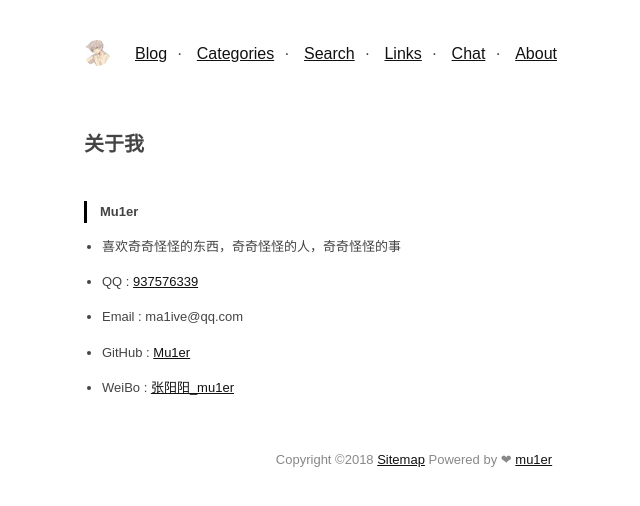
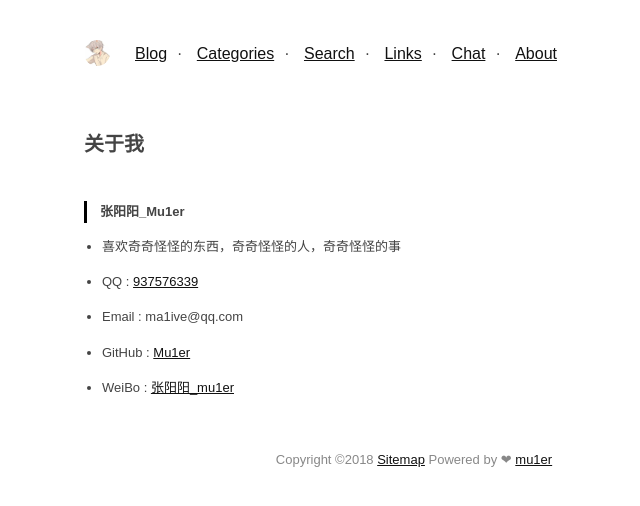
Before and after one commit to mu1er/mu1er.github.io, a Jekyll site: the page built from pages/about.md, in a window 1280 px wide. Shown: the top 506 px of the page, without its empty margins (226-866 px from the left). Built offline with Jekyll 4.4.1, drawn with Linux system fonts in a browser that asks for light colours.

Commit message:
Update about.md

```diff
--- a/pages/about.md
+++ b/pages/about.md
@@ -3,7 +3,7 @@ layout: other
 title: 关于我
 ---
 
-> Mu1er
+> 张阳阳_Mu1er
 
 + 喜欢奇奇怪怪的东西，奇奇怪怪的人，奇奇怪怪的事
 
```
